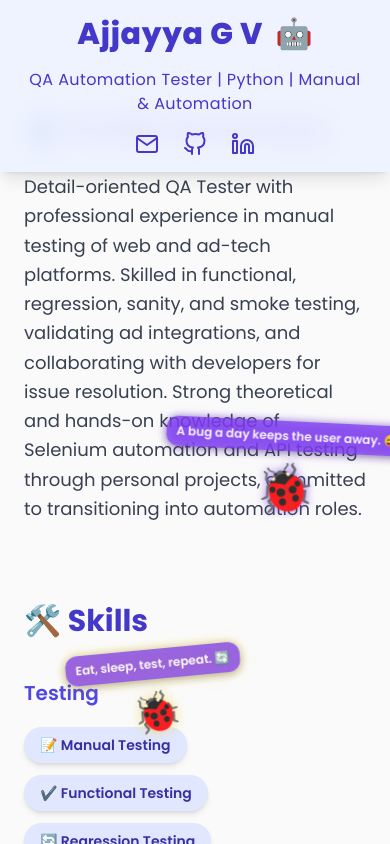
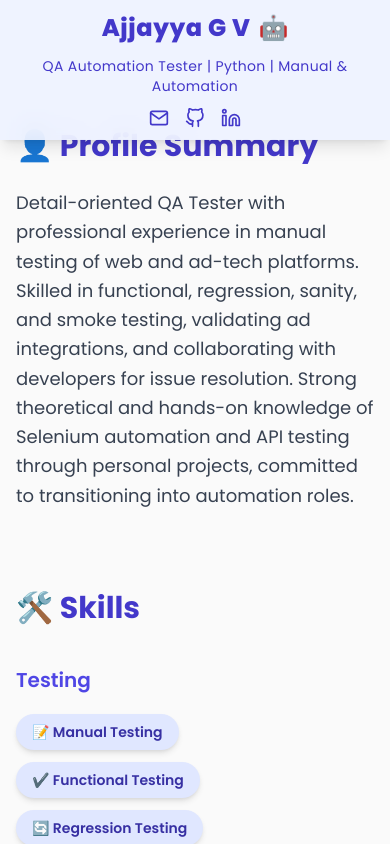
Before and after one commit to iamajjayya/portofolio, a React (Create React App) app: page / in a window 390 px wide. Shown: the top 844 px of the page. Built offline with nearby package versions, Linux system fonts and the light colour scheme.

Commit message:
initial commit

```diff
--- a/src/App.js
+++ b/src/App.js
@@ -107,158 +107,6 @@ const experience = [
   },
 ];
 
-const bugQuotes = [
-  "Keep calm and test on! 🐞",
-  "Bug found? Celebrate! 🎉",
-  "Automate all the things! 🤖",
-  "A bug a day keeps the user away. 😜",
-  "Good testers find bugs, great testers break code! 💥",
-  "Test early, test often! 🧪",
-  "If it ain't tested, it ain't right! ✔️",
-  "Keep your bugs close and your tests closer. 🔍",
-  "Debugging: where the fun begins! 🛠️",
-  "Code hard, test harder! 💪",
-  "Eat, sleep, test, repeat. 🔄",
-  "Happy testing, happy coding! 😊",
-  "Finding bugs faster than you can say 'QA'! 🐞",
-  "Don't fear the bug, own it! 👊",
-  "Every bug is a new adventure! 🚀",
-  "Test it like you own it! 🏆",
-  "Quality is not an act, it's a habit. 🧘",
-  "Make bugs afraid of you! 😈",
-  "Break it till you make it! 🛠️",
-  "Bug-free is the way to be! ✨",
-  "Trust but verify! 🔎",
-  "Better a bug in the test than in production! 🔥",
-  "Testers: The unsung heroes. 🦸",
-  "Turn bugs into features! 😉",
-  "May your tests be swift and your bugs be tiny! ⚡",
-];
-
-function useRandomQuote(quotes) {
-  const [quote, setQuote] = useState(
-    quotes[Math.floor(Math.random() * quotes.length)]
-  );
-
-  useEffect(() => {
-    let timeoutId;
-
-    function scheduleNext() {
-      const nextIn = Math.random() * 5000 + 15000;
-      timeoutId = setTimeout(() => {
-        setQuote(quotes[Math.floor(Math.random() * quotes.length)]);
-        scheduleNext();
-      }, nextIn);
-    }
-
-    scheduleNext();
-
-    return () => clearTimeout(timeoutId);
-  }, [quotes]);
-
-  return quote;
-}
-
-function Bug({ size = 60, variant = 1 }) {
-  const quote = useRandomQuote(bugQuotes);
-
-  const [pos, setPos] = useState({
-    x: Math.random() * (window.innerWidth - size),
-    y: Math.random() * (window.innerHeight - size),
-  });
-
-  useEffect(() => {
-    let animationFrameId;
-    let direction = { x: 1, y: 1 };
-    let speed = 0.2 + Math.random() * 0.2;
-
-    function move() {
-      setPos((prev) => {
-        let nextX = prev.x + direction.x * speed;
-        let nextY = prev.y + direction.y * speed;
-
-        if (nextX < 0 || nextX > window.innerWidth - size) direction.x *= -1;
-        if (nextY < 0 || nextY > window.innerHeight - size) direction.y *= -1;
-
-        return {
-          x: Math.min(Math.max(nextX, 0), window.innerWidth - size),
-          y: Math.min(Math.max(nextY, 0), window.innerHeight - size),
-        };
-      });
-
-      animationFrameId = requestAnimationFrame(move);
-    }
-
-    animationFrameId = requestAnimationFrame(move);
-    return () => cancelAnimationFrame(animationFrameId);
-  }, [size]);
-
-  const styleBase = {
-    position: "fixed",
-    top: pos.y,
-    left: pos.x,
-    width: size,
-    height: size,
-    fontSize: size * 0.8,
-    cursor: "default",
-    userSelect: "none",
-    zIndex: 9999,
-    display: "flex",
-    alignItems: "center",
-    justifyContent: "center",
-    pointerEvents: "auto",
-    color: variant === 1 ? "#7c3aed" : "#facc15",
-    filter:
-      variant === 1
-        ? "drop-shadow(0 0 4px #7c3aedaa)"
-        : "drop-shadow(0 0 6px #facc1588)",
-    transformOrigin: "center",
-    animation: variant === 1 ? "bugRotate1 6s linear infinite" : "bugRotate2 8s linear infinite reverse",
-  };
-
-  return (
-    <>
-      <style>{`
-        @keyframes bugRotate1 {
-          0% { transform: rotate(0deg); }
-          50% { transform: rotate(15deg); }
-          100% { transform: rotate(0deg); }
-        }
-        @keyframes bugRotate2 {
-          0% { transform: rotate(0deg); }
-          50% { transform: rotate(-15deg); }
-          100% { transform: rotate(0deg); }
-        }
-      `}</style>
-      <div style={styleBase} title={quote} aria-label={quote} role="img" aria-live="polite">
-        🐞
-        <div
-          style={{
-            position: "absolute",
-            bottom: `calc(100% + 8px)`,
-            left: "50%",
-            transform: "translateX(-50%)",
-            background: "rgba(124, 58, 237, 0.85)",
-            color: "white",
-            padding: "6px 10px",
-            borderRadius: "12px",
-            fontSize: 12,
-            whiteSpace: "nowrap",
-            pointerEvents: "none",
-            userSelect: "none",
-            boxShadow: "0 2px 8px rgba(0,0,0,0.3)",
-            opacity: 0.9,
-            fontWeight: "600",
-            zIndex: 10000,
-          }}
-        >
-          {quote}
-        </div>
-      </div>
-    </>
-  );
-}
-
 function AnimatedSection({ children }) {
   const [ref, inView] = useInView({ triggerOnce: true, threshold: 0.15 });
   return (
@@ -287,18 +135,20 @@ export default function Portfolio() {
 
   return (
     <>
+      {/* HEADER */}
       <header className="fixed top-0 left-0 right-0 bg-indigo-50/90 backdrop-blur-md shadow-lg z-50">
-        <div className="max-w-7xl mx-auto flex flex-col md:flex-row items-center justify-between px-6 py-4 gap-4 md:gap-0">
-          <div className="flex items-center gap-3 select-none cursor-default">
+        <div className="max-w-7xl mx-auto flex flex-col md:flex-row items-center justify-between
+                        px-4 py-3 md:px-6 md:py-4 gap-3 md:gap-0">
+          <div className="flex items-center gap-2 md:gap-3 select-none cursor-default">
             <motion.h1
-              className="text-indigo-700 text-3xl font-extrabold tracking-wide"
+              className="text-indigo-700 text-2xl md:text-3xl font-extrabold tracking-wide"
               whileHover={{ scale: 1.1, rotate: [0, 10, -10, 0] }}
               transition={{ duration: 1 }}
             >
               Ajjayya G V
             </motion.h1>
             <motion.span
-              className="text-3xl"
+              className="text-2xl md:text-3xl"
               role="img"
               aria-label="waving robot"
               title="Hello! 👋"
@@ -308,10 +158,10 @@ export default function Portfolio() {
               🤖
             </motion.span>
           </div>
-          <p className="text-indigo-700 font-medium tracking-wide md:ml-6 text-center md:text-left">
+          <p className="text-indigo-700 text-sm md:text-base font-medium tracking-wide text-center md:text-left">
             QA Automation Tester | Python | Manual & Automation
           </p>
-          <div className="flex items-center gap-6 text-indigo-700 text-2xl justify-center md:justify-start">
+          <div className="flex items-center gap-4 md:gap-6 text-indigo-700 text-xl md:text-2xl justify-center md:justify-start">
             {contactLinks.map(({ icon, href, label }) => (
               <motion.a
                 key={label}
@@ -327,15 +177,16 @@ export default function Portfolio() {
                 {icon}
               </motion.a>
             ))}
-
           </div>
         </div>
       </header>
 
-      <main className="pt-28 pb-16 max-w-6xl mx-auto px-6 md:px-12">
+      {/* MAIN CONTENT */}
+      <main className="pt-32 md:pt-28 pb-16 max-w-6xl mx-auto px-4 md:px-12">
+        {/* Profile Summary */}
         <AnimatedSection>
           <motion.h2
-            className="text-indigo-700 text-3xl font-bold mb-6 flex items-center gap-3 select-none cursor-default"
+            className="text-indigo-700 text-3xl font-bold mb-6 flex items-center gap-3"
             whileHover={{ scale: 1.1, rotate: [0, 15, -15, 0] }}
             transition={{ duration: 0.8 }}
           >
@@ -349,9 +200,10 @@ export default function Portfolio() {
           </p>
         </AnimatedSection>
 
+        {/* Skills */}
         <AnimatedSection>
           <motion.h2
-            className="text-indigo-700 text-3xl font-bold mb-10 flex items-center gap-3 select-none cursor-default"
+            className="text-indigo-700 text-3xl font-bold mb-10 flex items-center gap-3"
             whileHover={{ scale: 1.1, rotate: [0, 15, -15, 0] }}
             transition={{ duration: 0.8 }}
           >
@@ -371,7 +223,7 @@ export default function Portfolio() {
                         color: "#7c3aed",
                         textShadow: "0 0 8px #7c3aed",
                       }}
-                      whileTap={{ scale: 0.9, rotate: 0 }}
+                      whileTap={{ scale: 0.9 }}
                       className="bg-indigo-100 text-indigo-800 px-4 py-2 rounded-full text-sm font-semibold cursor-pointer select-none shadow-md transition-colors duration-300"
                     >
                       {skill}
@@ -383,9 +235,10 @@ export default function Portfolio() {
           </div>
         </AnimatedSection>
 
+        {/* Experience */}
         <AnimatedSection>
           <motion.h2
-            className="text-indigo-700 text-3xl font-bold mb-10 flex items-center gap-3 select-none cursor-default"
+            className="text-indigo-700 text-3xl font-bold mb-10 flex items-center gap-3"
             whileHover={{ scale: 1.1, rotate: [0, 15, -15, 0] }}
             transition={{ duration: 0.8 }}
           >
@@ -415,9 +268,10 @@ export default function Portfolio() {
           </div>
         </AnimatedSection>
 
+        {/* Projects */}
         <AnimatedSection>
           <motion.h2
-            className="text-indigo-700 text-3xl font-bold mb-12 flex items-center gap-3 select-none cursor-default"
+            className="text-indigo-700 text-3xl font-bold mb-12 flex items-center gap-3"
             whileHover={{ scale: 1.1, rotate: [0, 15, -15, 0] }}
             transition={{ duration: 0.8 }}
           >
@@ -480,6 +334,7 @@ export default function Portfolio() {
         </AnimatedSection>
       </main>
 
+      {/* Scroll to top */}
       <AnimatePresence>
         {showScrollTop && (
           <motion.button
@@ -497,11 +352,9 @@ export default function Portfolio() {
         )}
       </AnimatePresence>
 
-      <Bug size={60} variant={1} />
-      <Bug size={50} variant={2} />
-
+      {/* Footer */}
       <footer className="mt-16 py-8 bg-indigo-50 text-indigo-700 text-center font-semibold tracking-wide select-none">
-        Made with ❤️ and a little bit of 🐞 magic by Ajjayya G V — Keep calm and test on!
+        Made with ❤️ by Ajjayya G V — Keep calm and test on!
       </footer>
 
       <style>{`
```
